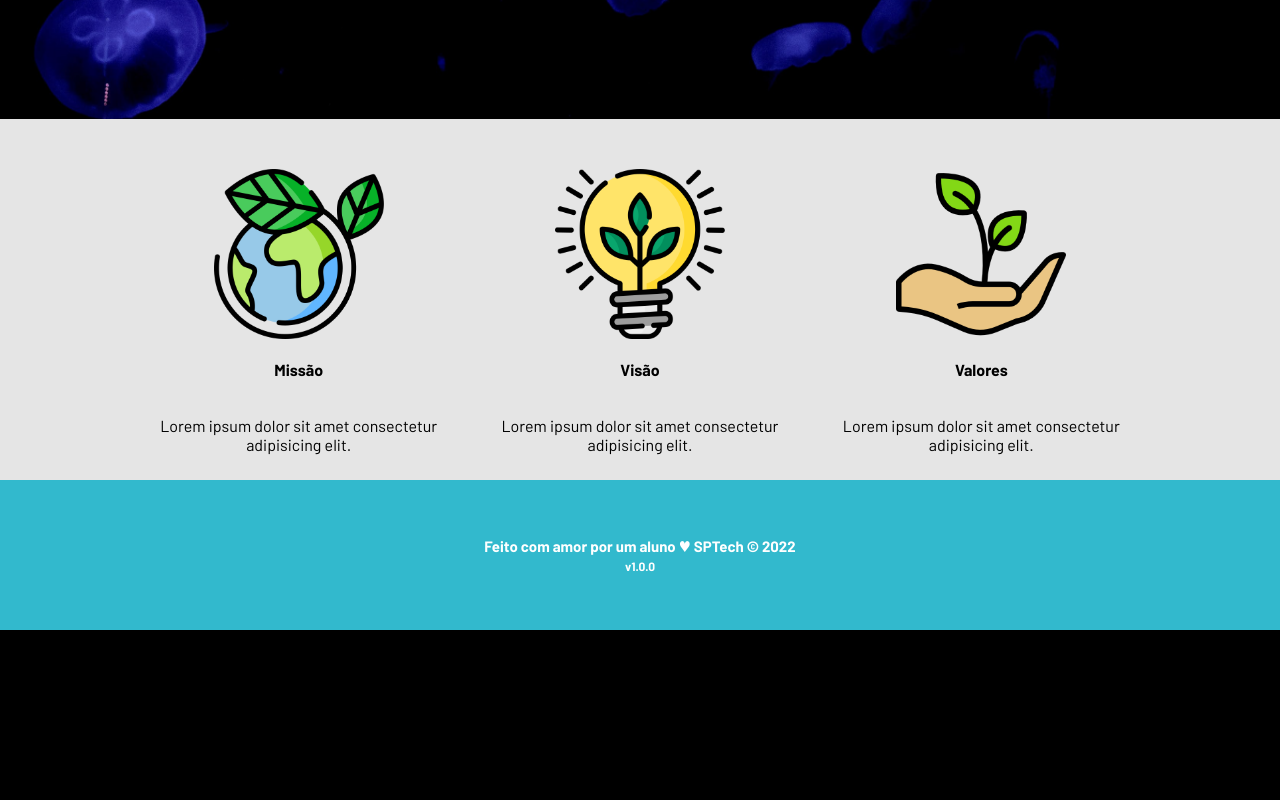
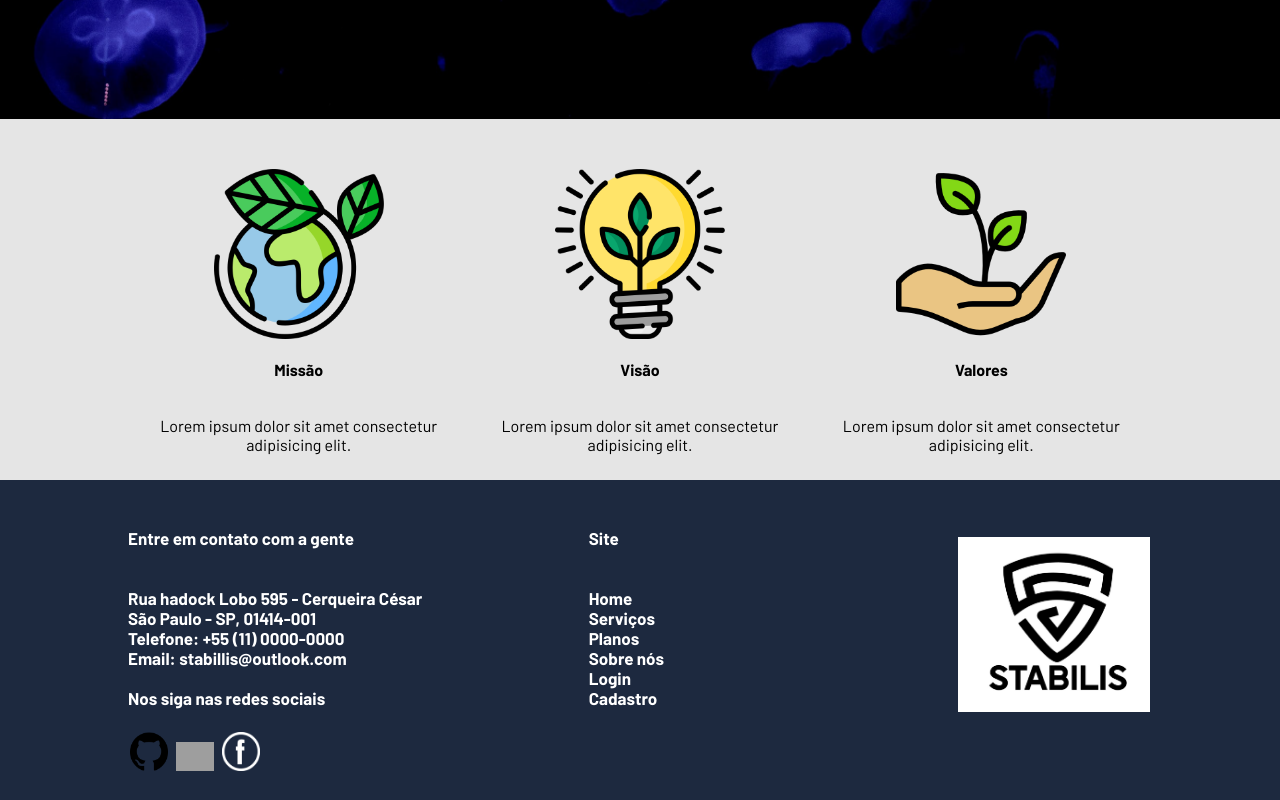
Before and after one commit to Stabillis/Stabillis, a website: page site/public/index.html in a window 1280 px wide. Shown: the part 445-1245 px from the top of the page. Before the commit the page ends 1075 px from the top, so only its background shows below. Drawn offline with Linux system fonts and the light colour scheme; grey boxes are pictures that could not be loaded.

Commit message:
update footer

```diff
--- a/site/public/css/style.css
+++ b/site/public/css/style.css
@@ -87,7 +87,7 @@ body {
   display: flex;
 }
 
-.social .container{
+.social .container {
   justify-content: center;
 }
 
@@ -122,22 +122,34 @@ body {
 /* FOOTER */
 
 .footer {
-  background-color: #32b9cd;
-  height: 150px;
+  background-color: #1D293F;
+  height: 25vw;
   color: #fff;
   display: flex;
-  font-size: 15px;
+  font-size: 17px;
+  display: flex;
+  justify-content: center;
 }
 
-.footer .container {
-  justify-content: center;
-  text-align: center;
+.footer .container .text {
+  margin-right: 13vw;
 }
 
-.footer .container .version {
-  font-size: 12px;
+.footer .container a {
+  color: #ffff;
+  text-decoration: none;
 }
 
+.logo img {
+  width: 15vw;
+  margin-left: 10vw;
+  margin-top: 2rem;
+}
+
+.sociais img {
+  width: 3vw;
+  padding: 2px;
+}
 
 /* LOGIN */
 
@@ -175,7 +187,7 @@ button {
 
 /* FORMULARIO */
 
-.alerta_erro{
+.alerta_erro {
   display: flex;
   justify-content: flex-end;
 }
@@ -192,7 +204,7 @@ button {
   margin-right: 10%;
 }
 
-.card_erro #mensagem_erro{
+.card_erro #mensagem_erro {
   font-weight: 500;
   font-size: 20px;
 }
--- a/site/public/index.html
+++ b/site/public/index.html
@@ -75,13 +75,54 @@
     <!--footer inicio-->
     <div class="footer">
         <div class="container">
-            <h4>Feito com amor por um aluno &hearts; SPTech &copy; 2022
-                <br>
-                <span class="version">
-                    v1.0.0
-                </span>
-            </h4>
+            <div class="text">
+                <h4>
+                    <b>Entre em contato com a gente</b>
+                    <br><br><br>
+                    Rua hadock Lobo 595 - Cerqueira César
+                    <br>
+                    São Paulo - SP, 01414-001
+                    <br>
+                    Telefone: +55 (11) 0000-0000
+                    <br>
+                    Email: stabillis@outlook.com
+                    <br><br>
+                    Nos siga nas redes sociais
+                </h4>
+                <div class="sociais">
+                    <img src="assets/logotipo-do-github.png" alt="">
+                    <img src="https://toppng.com/uploads/preview/twitter-white-icon-social-media-icon-png-and-vector-twitter-app-icon-2017-11562896092tvpb2fle0q.png" alt="">
+                    <img src="assets/pngfind.com-facebook-icon-white-png-2902824.png" alt="">
+                </div>
+            </div>
+
+
+            <div class="text">
+                <h4>
+                    <b>Site</b>
+                    <br><br><br>
+                    <a href="">Home</a>
+                    <br>
+                    <a href="">Serviços</a>
+                    <br>
+                    <a href="">Planos</a>
+                    <br>
+                    <a href="">Sobre nós</a>
+                    <br>
+                    <a href="">Login</a>
+                    <br>
+                    <a href="">Cadastro</a>
+                </h4>
+            </div>
+
+            <div class="logo">
+                <img src="assets/logoStabilis.jpeg" alt="">
+            </div>
+
+
+
         </div>
+    </div>
     </div>
     <!--footer fim-->
 </body>
```
Also changed, not shown: site/public/assets/logoStabilis.jpeg (added), site/public/assets/logotipo-do-github.png (added), site/public/assets/pngfind.com-facebook-icon-white-png-2902824.png (added), site/public/assets/twitter-icon-white-transparent-11549537259z0sowbg17j.png (added).
